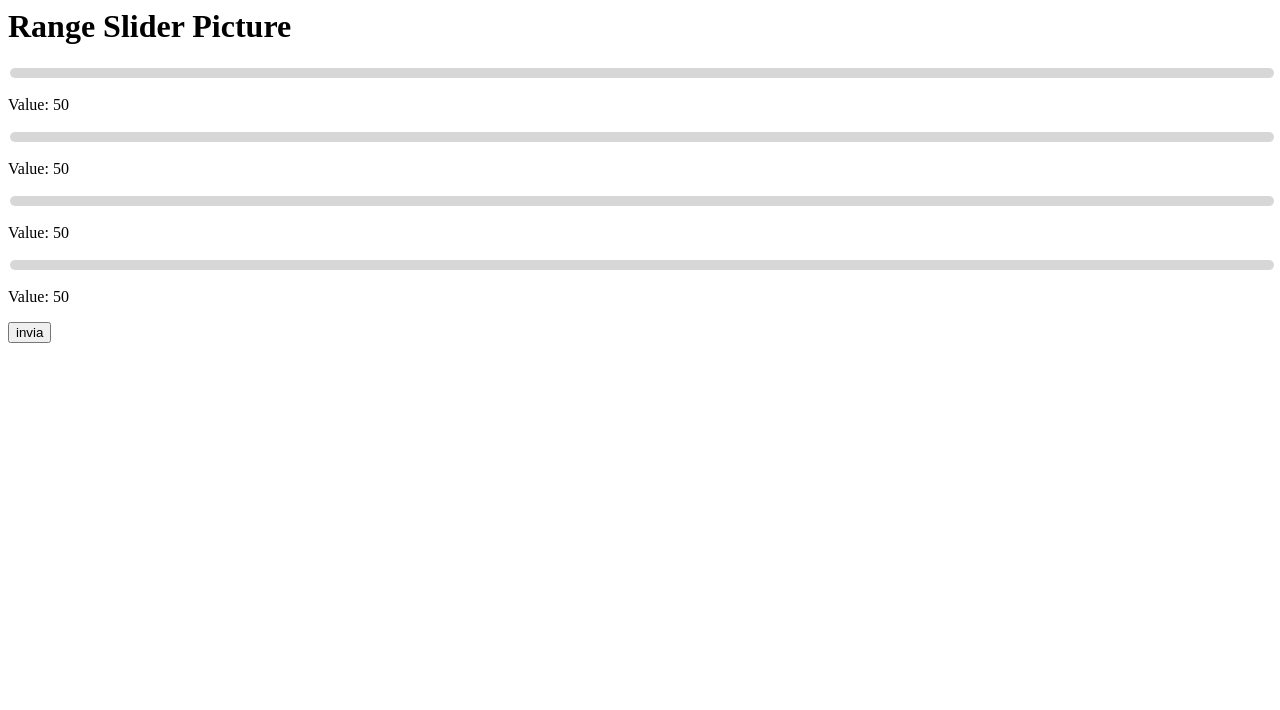
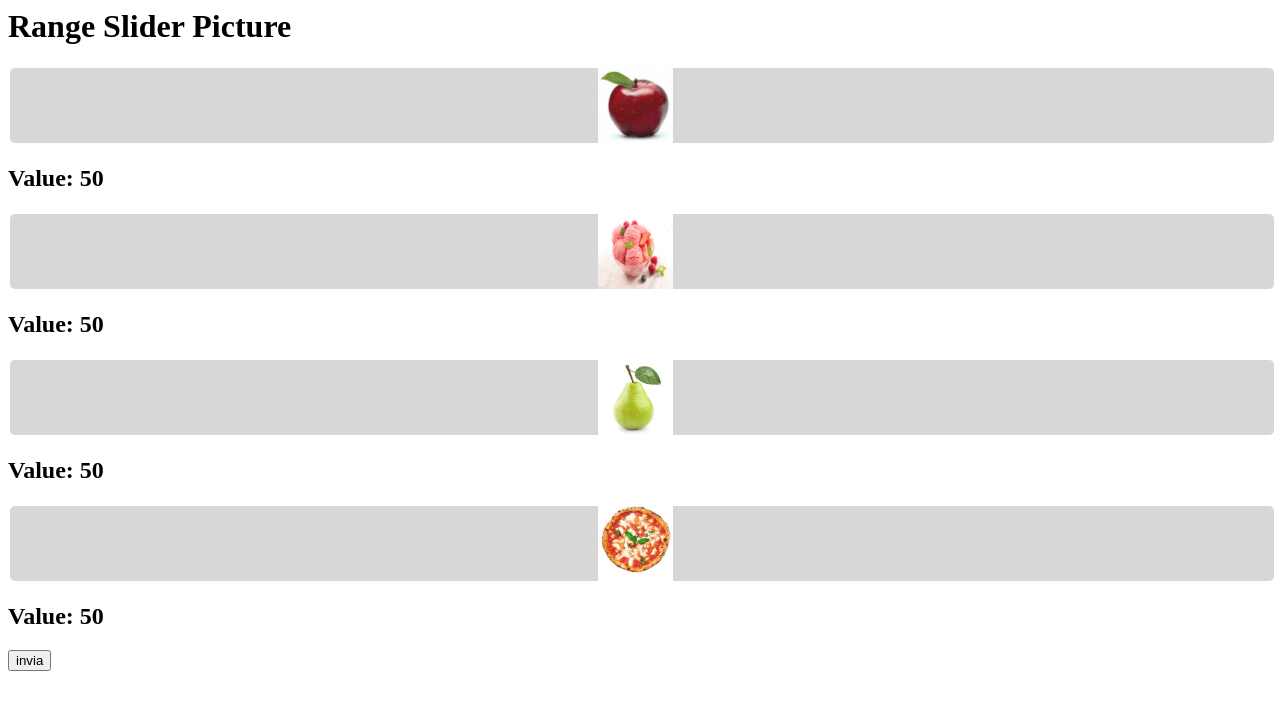
Before and after one commit to DCaliari/PowerSet_Choice, a Django app: page /Choice/slider in a window 1280 px wide. Shown: the top 710 px of the page. Run offline with Django 3.2, Linux system fonts and the light colour scheme; parts of the project's set-up code (start-up, migrations or seed data) failed here and were passed over.

Commit message:
Slider completed.

```diff
--- a/Choice/templates/slider.html
+++ b/Choice/templates/slider.html
@@ -5,11 +5,11 @@
 <h1>Range Slider Picture</h1>
 
 <!-- all data sent to views.py slider and use method post to not save in url -->
-<form action="slider" method="post">
+<form action="slider_save" method="post">
     {% for image in images %}
     <div class="slidecontainer">
-        <input type="range" name="{{ image }}" class="slider slider_{{ image }}" id="{{ image }}" min="1" max="100" value="50"/>
-        <p>Value: <span id="{{ image }}_value"></span></p>
+        <input type="range" name="{{ image }}" class="slider_{{ image }} slider" id="{{ image }}" min="1" max="100" value="50"/>
+        <p><h2>Value: <span id="{{ image }}_value"></span></h2></p>
     </div>
     <script>
         slider_update_value("{{ image }}", "{{ image }}_value");
@@ -19,6 +19,9 @@
     {% endfor %}
     <!-- add one parameter html that is hidden and pass the data store_slider = true to python -->
     <input type="hidden" name="store_slider" value="true"/>
+    <!-- csrf is a series of pseudo-casual numbers to avoid that sharing a link may be "used to get money illegally."
+    It is a security number.-->
+    {% csrf_token %}
     <!-- this button sends the data to views.py -->
     <input type="submit" value="invia"/>
 </form>
--- a/Choice/urls.py
+++ b/Choice/urls.py
@@ -8,5 +8,6 @@ urlpatterns = [
 	path('save_choice', views.save_choice, name='save_choice'),
 	path('drag_drop', views.drag_drop, name='drag_drop'),
 	path('slider', views.slider, name='slider'),
+	path('slider_save', views.slider_save, name='slider_save'),
 	path('final_page', views.final_page, name='final_page')
 ]
--- a/static/css/my_style.css
+++ b/static/css/my_style.css
@@ -87,10 +87,12 @@
   width: 100%;
 }
 
-.slider {
+/* the following are styles for each slider: fix it into only one style */
+
+.slider_apple\.jpg {
   -webkit-appearance: none;
   width: 100%;
-  height: 10px;
+  height: 75px;
   border-radius: 5px;
   background-color: #d3d3d3;
   outline: none;
@@ -99,46 +101,142 @@
   transition: opacity .2s;
 }
 
-.slider:hover {
+.slider_apple\.jpg:hover {
   opacity: 1;
 }
 
-.slider::-webkit-slider-thumb {
+.slider_apple\.jpg::-webkit-slider-thumb {
   -webkit-appearance: none;
   appearance: none;
-  width: 24px;
-  height: 24px;
+  width: 75px;
+  height: 75px;
   border: 0;
-  background-size: 24px;
+  background-size: 75px;
+  background-image: url('../images/apple.jpg');
   cursor: pointer;
 }
 
-.slider::-moz-range-thumb {
+.slider_apple\.jpg::-moz-range-thumb {
   -webkit-appearance: none;
   appearance: none;
-  width: 24px;
-  height: 24px;
+  width: 75px;
+  height: 75px;
   border: 0;
-  background-size: 24px;
+  background-size: 75px;
+  background-image: url('../images/apple.jpg');
   cursor: pointer;
 }
 
-.slider_apple.jpg::-webkit-slider-thumb,
-.slider_apple.jpg::-moz-range-thumb {
-  background-image: url('../images/apple.jpg');
+.slider_ice-cream\.jpg {
+  -webkit-appearance: none;
+  width: 100%;
+  height: 75px;
+  border-radius: 5px;
+  background-color: #d3d3d3;
+  outline: none;
+  opacity: 0.9;
+  -webkit-transition: .2s;
+  transition: opacity .2s;
 }
 
-.slider_pear.jpg::-webkit-slider-thumb,
-.slider_pear.jpg::-moz-range-thumb {
-    background-image: url('../images/pear.jpg');
+.slider_ice-cream\.jpg:hover {
+  opacity: 1;
 }
 
-.slider_ice-cream.jpg::-webkit-slider-thumb,
-.slider_ice-cream.jpg::-moz-range-thumb {
-    background-image: url('../images/ice-cream.jpg');
+.slider_ice-cream\.jpg::-webkit-slider-thumb {
+  -webkit-appearance: none;
+  appearance: none;
+  width: 75px;
+  height: 75px;
+  border: 0;
+  background-size: 75px;
+  background-image: url('../images/ice-cream.jpg');
+  cursor: pointer;
 }
 
-.slider_pizza.jpeg::-webkit-slider-thumb,
-.slider_pizza.jpeg::-moz-range-thumb {
-    background-image: url('../images/pizza.jpg');
+.slider_ice-cream\.jpg::-moz-range-thumb {
+  -webkit-appearance: none;
+  appearance: none;
+  width: 75px;
+  height: 75px;
+  border: 0;
+  background-size: 75px;
+  background-image: url('../images/ice-cream.jpg');
+  cursor: pointer;
 }
+
+.slider_pear\.jpg {
+  -webkit-appearance: none;
+  width: 100%;
+  height: 75px;
+  border-radius: 5px;
+  background-color: #d3d3d3;
+  outline: none;
+  opacity: 0.9;
+  -webkit-transition: .2s;
+  transition: opacity .2s;
+}
+
+.slider_pear\.jpg:hover {
+  opacity: 1;
+}
+
+.slider_pear\.jpg::-webkit-slider-thumb {
+  -webkit-appearance: none;
+  appearance: none;
+  width: 75px;
+  height: 75px;
+  border: 0;
+  background-size: 75px;
+  background-image: url('../images/pear.jpg');
+  cursor: pointer;
+}
+
+.slider_pear\.jpg::-moz-range-thumb {
+  -webkit-appearance: none;
+  appearance: none;
+  width: 75px;
+  height: 75px;
+  border: 0;
+  background-size: 75px;
+  background-image: url('../images/pear.jpg');
+  cursor: pointer;
+}
+
+.slider_pizza\.jpeg {
+  -webkit-appearance: none;
+  width: 100%;
+  height: 75px;
+  border-radius: 5px;
+  background-color: #d3d3d3;
+  outline: none;
+  opacity: 0.9;
+  -webkit-transition: .2s;
+  transition: opacity .2s;
+}
+
+.slider_pizza\.jpeg:hover {
+  opacity: 1;
+}
+
+.slider_pizza\.jpeg::-webkit-slider-thumb {
+  -webkit-appearance: none;
+  appearance: none;
+  width: 75px;
+  height: 75px;
+  border: 0;
+  background-size: 75px;
+  background-image: url('../images/pizza.jpeg');
+  cursor: pointer;
+}
+
+.slider_pizza\.jpeg::-moz-range-thumb {
+  -webkit-appearance: none;
+  appearance: none;
+  width: 75px;
+  height: 75px;
+  border: 0;
+  background-size: 75px;
+  background-image: url('../images/pizza.jpeg');
+  cursor: pointer;
+}
```
Also changed, not shown: RecordChoice.db, static/images/ice-cream.jpg, static/images/pizza.jpeg.
